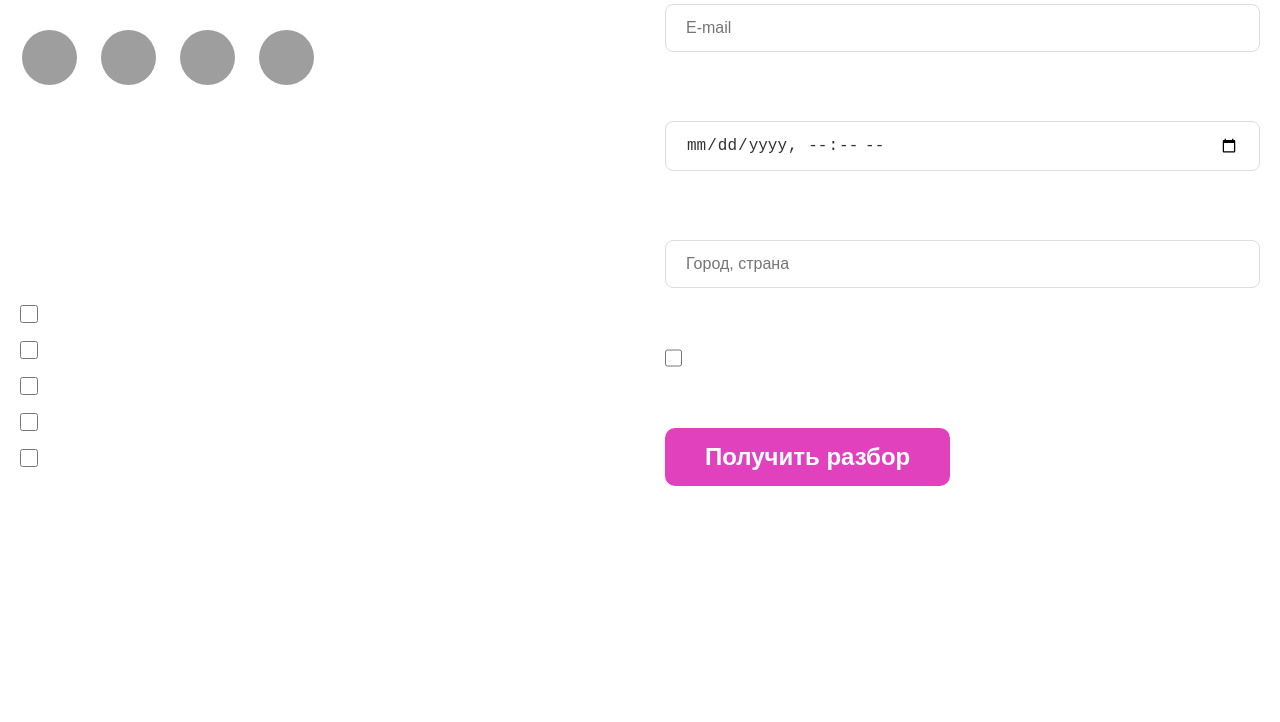
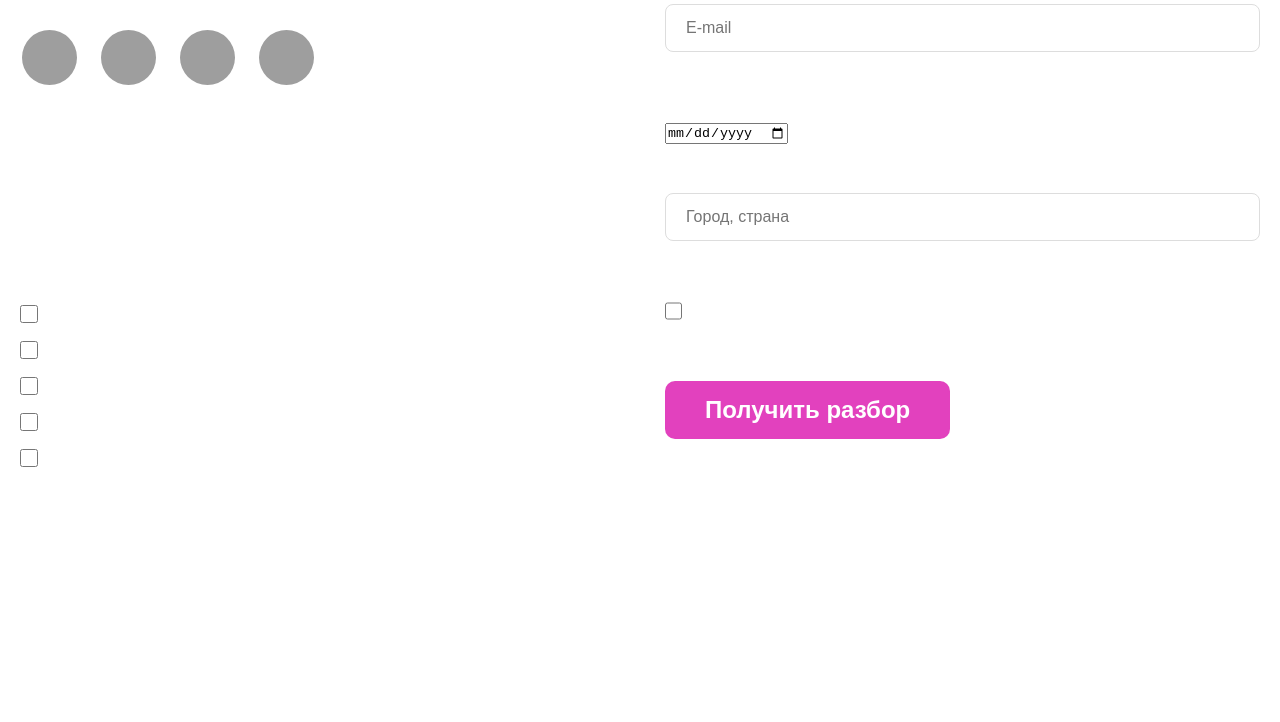
Before and after one commit to dragonburrrn/astra-site, a website: page public/index.html in a window 1280 px wide. Shown: the part 5180-5902 px from the top of the page. Drawn offline with Linux system fonts and the light colour scheme; grey boxes are pictures that could not be loaded.

Commit message:
Update index.html

```diff
--- a/public/index.html
+++ b/public/index.html
@@ -311,9 +311,9 @@
         <button class="how-button">Получить разбор</button>
       </section>
 
-      <section class="section-form">
+     <section class="section-form">
         <h2 class="form-header">Готовы узнать, что звезды готовят для вас?</h2>
-        <div class="form-container">
+        <div class="form-container" id="astroForm">
           <div class="form-left">
             <h2>
               Запишитесь на консультацию прямо сейчас и получите персональный
@@ -468,12 +468,7 @@
             />
 
             <h3>Дата рождения</h3>
-            <input
-              type="datetime-local"
-              id="birth_date"
-              name="birth_date"
-              required
-            />
+            <input type="date" id="birth_date" name="birth_date" required />
 
             <h3>Место рождения</h3>
             <input
@@ -487,11 +482,15 @@
             <div class="agree-section">
               <input type="checkbox" id="agree" name="agree" required />
               <label for="agree"
-                >Я даю согласие на обработку персональных данных и соглашаюсь с офертой.
+                >Я даю согласие на обработку персональных данных и соглашаюсь с
+                офертой.
               </label>
             </div>
 
-            <button type="submit" class="submit-btn">Получить разбор</button>
+            <button type="submit" class="submit-btn" id="submit-btn">
+              <span id="btn-text">Получить разбор</span>
+
+            </button>
           </div>
         </div>
       </section>
```
